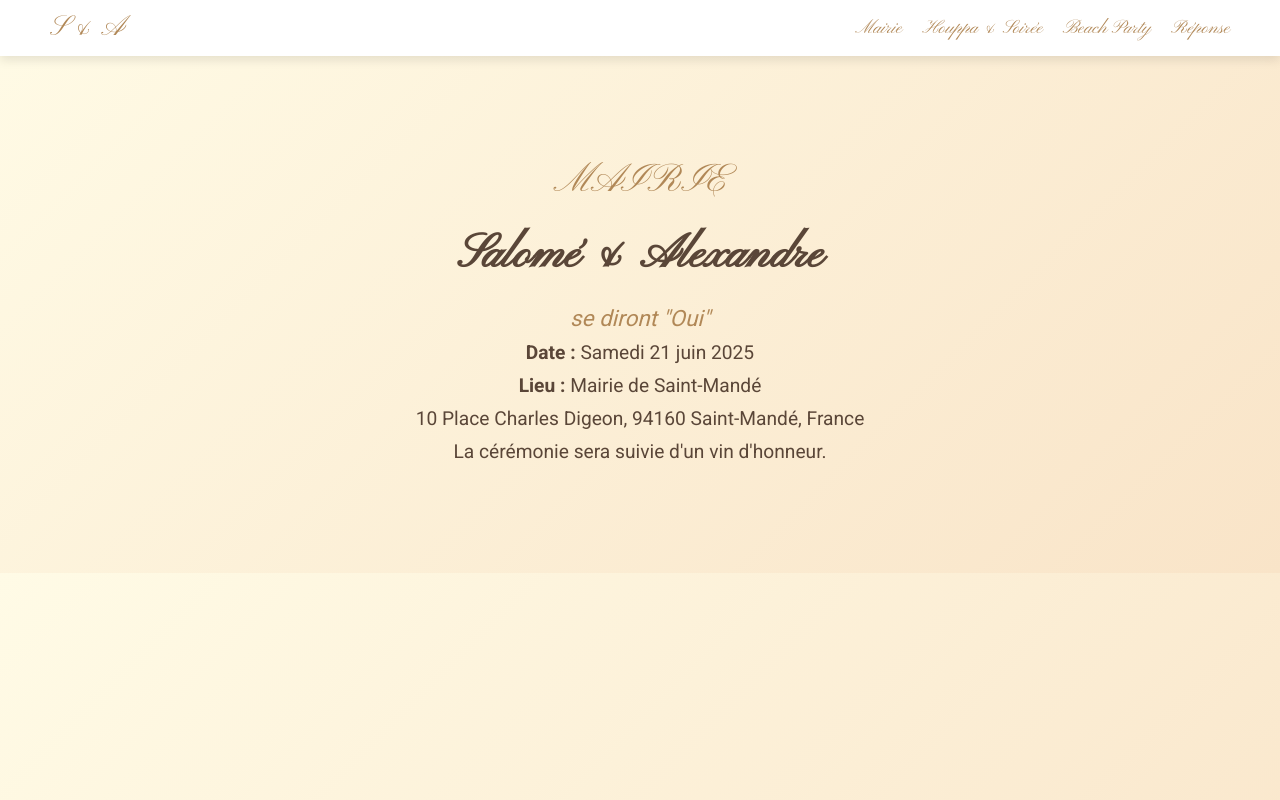
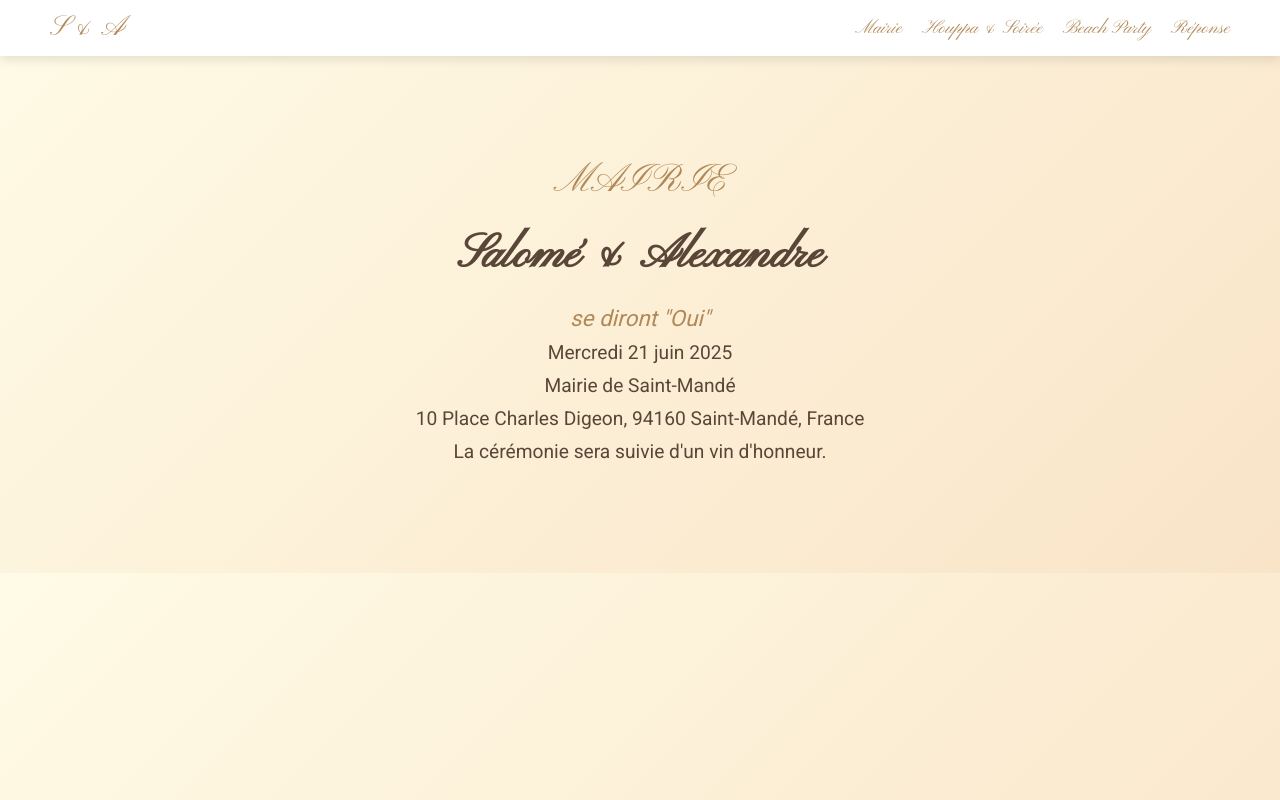
Before and after one commit to AlexandreSaadounFinance/wedding, a plain HTML site: page mairie.html in a window 1280 px wide. Drawn offline with Linux system fonts and the light colour scheme.

Commit message:
Update mairie.html

```diff
--- a/mairie.html
+++ b/mairie.html
@@ -108,8 +108,8 @@
         <div class="header">Mairie</div>
         <h1>Salomé & Alexandre</h1>
         <p class="highlight">se diront "Oui"</p>
-        <p><strong>Date :</strong> Samedi 21 juin 2025</p>
-        <p><strong>Lieu :</strong> Mairie de Saint-Mandé</p>
+        <p>Mercredi 21 juin 2025</p>
+        <p>Mairie de Saint-Mandé</p>
         <p>10 Place Charles Digeon, 94160 Saint-Mandé, France</p>
         <p>La cérémonie sera suivie d'un vin d'honneur.</p>
     </div>
```
